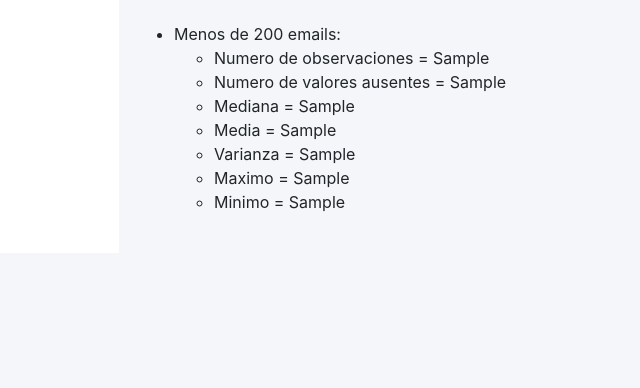
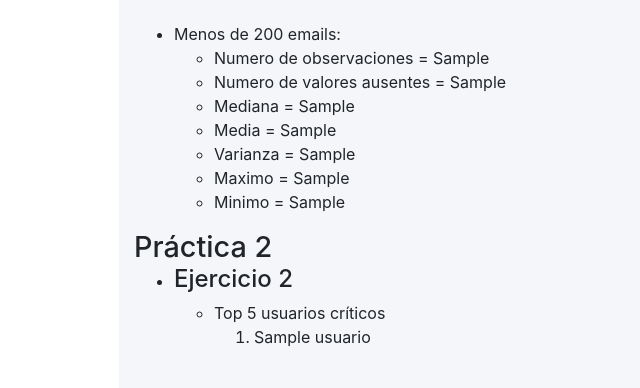
Before and after one commit to diegodiaz1256/SistemasDeInformacion, a Flask app: template templates/index.html in a window 1280 px wide. Shown: the part 1279-1667 px from the top of the page, without its empty margins (209-849 px from the left). Before the commit the page ends 1491 px from the top, so only its background shows below. Run offline with Flask 2, Linux system fonts and the light colour scheme; the template is opened without the code that fills it: most values are stand-ins (such as "Sample title", 1, 10 or a date in 2020); some libraries are stand-ins or nearby versions.

Commit message:
lista de usuarios criticos
Co-authored-by: Ineesdv <ineesdv@gmail.com>
Co-authored-by: allbaa07 <alba100701@gmail.com>

```diff
--- a/main.py
+++ b/main.py
@@ -312,9 +312,21 @@ def dataframe():
     fig = px.pie(comp_y_nocomp, values='numero', names='segura',
                  title='Número de contraseñas comprometidas vs no comprometidas')
     fig.show()
+    #### --------- PRÁCTICA 2 EJERCICIO 2 -------- ####
+    print(criticos)
+    top5criticos = criticos.head(5)
+    print(top5criticos)
 
+    listaTop5Criticos = list(top5criticos.index)
+    print(listaTop5Criticos)
+
+
+    # top5pagcriticas
     con.close()
-    return render_template('index.html', ejer2=ejer2, ejer3=ejer3)
+    return render_template('index.html', ejer2=ejer2, ejer3=ejer3, practica2ej2=listaTop5Criticos)
+
+    # con.close()
+    # return render_template('index.html', ejer2=ejer2, ejer3=ejer3)
 
 
 app.run(debug=True)
--- a/templates/index.html
+++ b/templates/index.html
@@ -301,6 +301,28 @@
                                     </li>
 
                                 </ul>
+                                <h1>
+                                    Práctica 2
+                                </h1>
+                                <ul>
+                                    <li>
+                                        <h4>
+                                            Ejercicio 2
+                                        </h4>
+                                        <ul>
+                                            <li>
+                                                Top 5 usuarios críticos
+                                                <ol>
+                                                    {% for usuario in practica2ej2 %}
+                                                    <li>
+                                                        {{usuario}}
+                                                    </li>
+                                                    {% endfor %}
+                                                </ol>
+                                            </li>
+                                        </ul>
+                                    </li>
+                                </ul>
                             </div>
 
                         </div>
```
